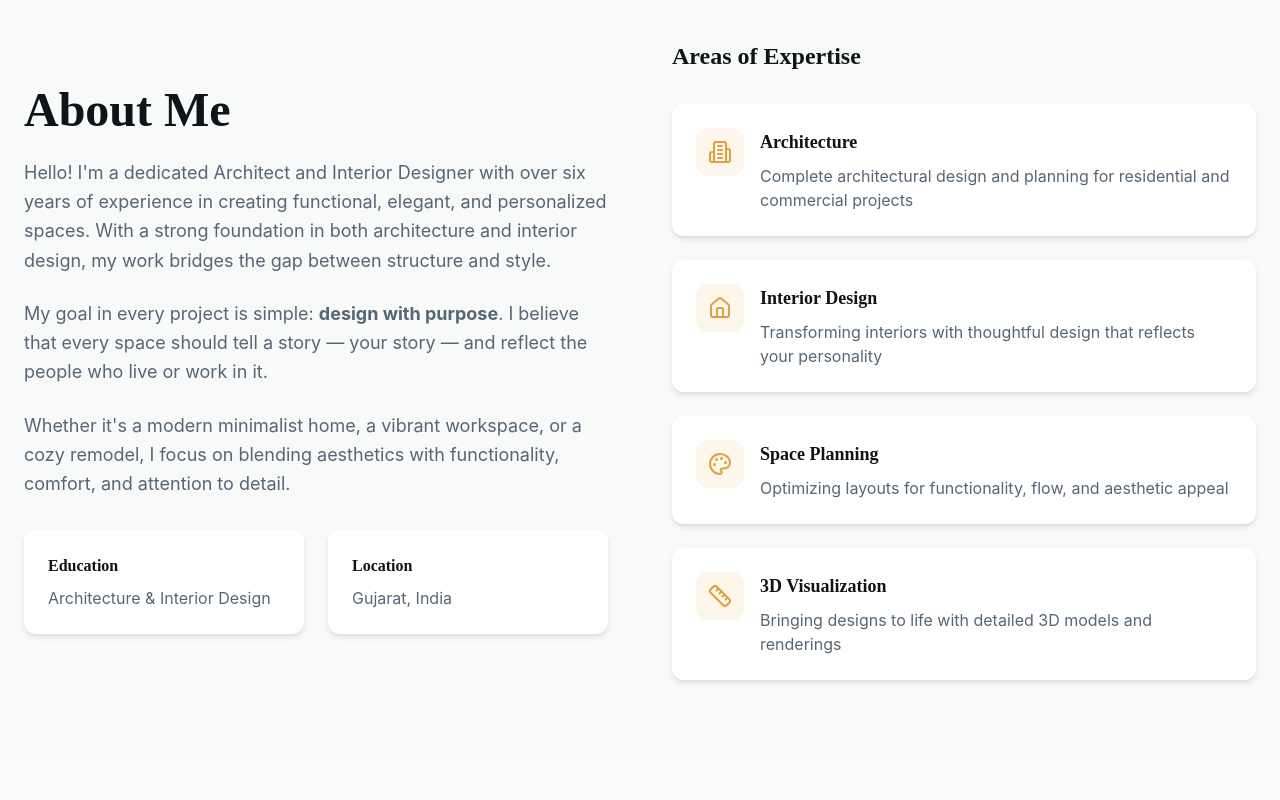
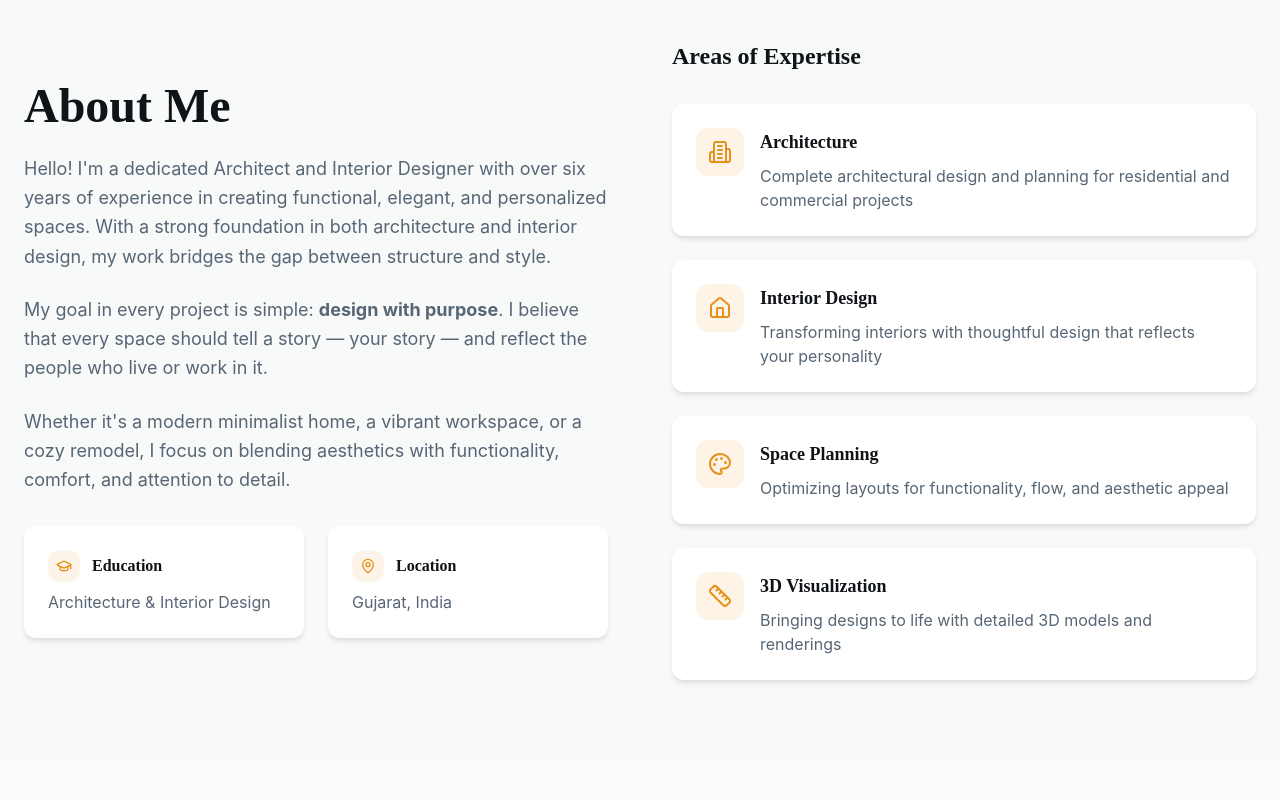
Before and after one commit to NikhilPawar2126/Architecture-Web-site, a React (Vite) app: page / in a window 1280 px wide. Shown: the part 840-1640 px from the top of the page. Built offline with nearby package versions, Linux system fonts and the light colour scheme; the HTML template or start-up script is replaced by a standard one.

Commit message:
Refine colors and add icons

```diff
--- a/src/components/AboutSection.tsx
+++ b/src/components/AboutSection.tsx
@@ -1,4 +1,4 @@
-import { Building2, Home, Palette, Ruler } from "lucide-react";
+import { Building2, Home, Palette, Ruler, GraduationCap, MapPin } from "lucide-react";
 
 const AboutSection = () => {
   const expertise = [
@@ -54,11 +54,21 @@ const AboutSection = () => {
 
             <div className="grid grid-cols-2 gap-6">
               <div className="card-elegant p-6 rounded-xl bg-card">
-                <h4 className="font-semibold text-primary mb-2">Education</h4>
+                <div className="flex items-center space-x-3 mb-2">
+                  <div className="w-8 h-8 bg-accent/10 rounded-lg flex items-center justify-center">
+                    <GraduationCap className="h-4 w-4 text-accent" />
+                  </div>
+                  <h4 className="font-semibold text-primary">Education</h4>
+                </div>
                 <p className="text-muted-foreground">Architecture & Interior Design</p>
               </div>
               <div className="card-elegant p-6 rounded-xl bg-card">
-                <h4 className="font-semibold text-primary mb-2">Location</h4>
+                <div className="flex items-center space-x-3 mb-2">
+                  <div className="w-8 h-8 bg-accent/10 rounded-lg flex items-center justify-center">
+                    <MapPin className="h-4 w-4 text-accent" />
+                  </div>
+                  <h4 className="font-semibold text-primary">Location</h4>
+                </div>
                 <p className="text-muted-foreground">Gujarat, India</p>
               </div>
             </div>
--- a/src/components/ContactSection.tsx
+++ b/src/components/ContactSection.tsx
@@ -211,7 +211,7 @@ const ContactSection = () => {
                 <Button
                   type="submit"
                   size="lg"
-                  className="btn-primary w-full md:w-auto"
+                  className="bg-accent hover:bg-accent/90 text-accent-foreground shadow-lg hover:shadow-xl transition-smooth w-full md:w-auto"
                 >
                   <Send className="mr-2 h-5 w-5" />
                   Send Message
--- a/src/components/ServicesSection.tsx
+++ b/src/components/ServicesSection.tsx
@@ -97,9 +97,11 @@ const ServicesSection = () => {
           <p className="text-lg text-muted-foreground mb-8">
             Ready to start your project? Let's discuss your vision and bring it to life.
           </p>
-          <Button size="lg" className="btn-primary text-lg px-8 py-6">
-            Get Free Consultation
-          </Button>
+          <a href="#contact">
+            <Button size="lg" className="bg-accent hover:bg-accent/90 text-accent-foreground shadow-lg hover:shadow-xl transition-smooth text-lg px-8 py-6">
+              Get Free Consultation
+            </Button>
+          </a>
         </div>
       </div>
     </section>
--- a/src/index.css
+++ b/src/index.css
@@ -26,8 +26,8 @@
     --secondary-foreground: 210 20% 8%;
 
     /* Accent - Architectural Gold */
-    --accent: 38 70% 55%;
-    --accent-foreground: 210 20% 8%;
+    --accent: 35 80% 50%;
+    --accent-foreground: 0 0% 100%;
 
     /* Muted Tones */
     --muted: 210 12% 94%;
```
